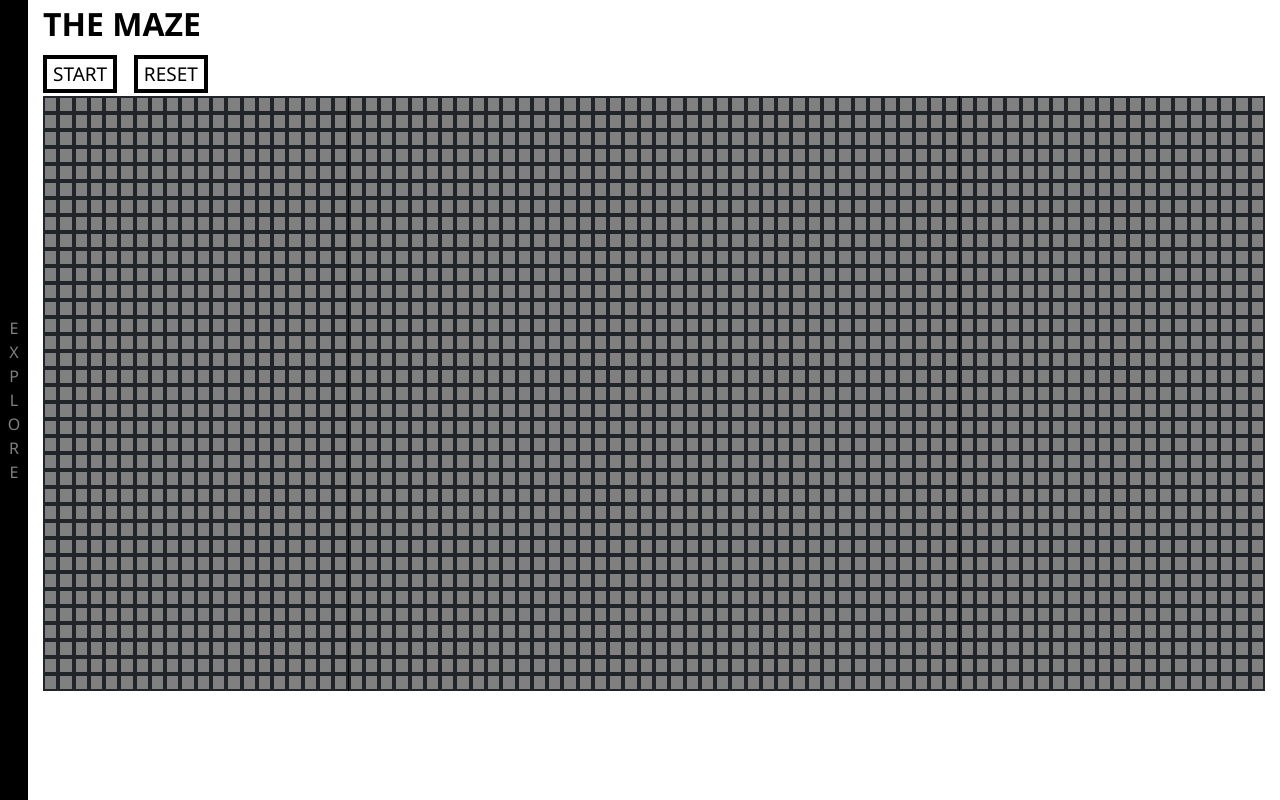
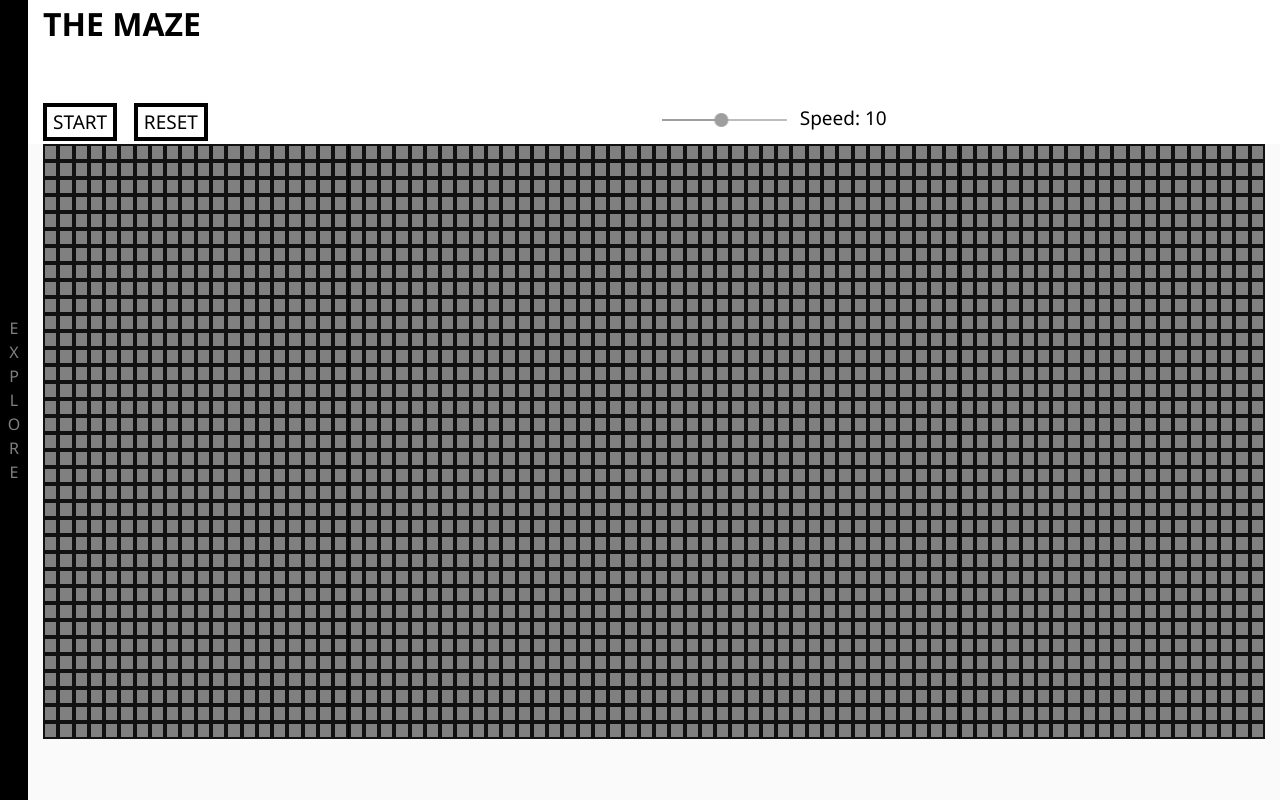
Before and after one commit to Cyber-Kakashi/algo-ventures, an Angular app: page /maze in a window 1280 px wide. Built offline with nearby package versions, Linux system fonts and the light colour scheme.

Commit message:
added the speed slider to change the speed of execution

```diff
--- a/src/app.theme.scss
+++ b/src/app.theme.scss
@@ -1,9 +1,9 @@
 :root {
   // Globle Colors
+  --light-green: rgb(197, 240, 197);
   --light-blue: lightblue;
-  --light-green: lightgreen;
+  --light-voilet: #ddbdf1;
   --light-pink: lightpink;
-  --light-voilet: #ddbdf1;
   --gray: gray;
   --light-gray: #efefef;
   --black: black;
--- a/src/app/home/home.module.ts
+++ b/src/app/home/home.module.ts
@@ -7,14 +7,18 @@ import { MazeTraversalComponent } from './maze-traversal/maze-traversal.componen
 
 import { MatSidenavModule } from '@angular/material/sidenav';
 import { MatGridListModule } from '@angular/material/grid-list';
+import { MatSliderModule } from '@angular/material/slider';
+import { FormsModule } from '@angular/forms';
 
 @NgModule({
   declarations: [HomeComponent, MazeTraversalComponent],
   imports: [
     CommonModule,
+    MatSliderModule,
     MatSidenavModule,
     MatGridListModule,
     HomeRoutingModule,
+    FormsModule
   ],
   providers: [],
   bootstrap: [HomeComponent],
--- a/src/app/home/maze-traversal/maze-traversal.component.html
+++ b/src/app/home/maze-traversal/maze-traversal.component.html
@@ -1,11 +1,26 @@
 <div class="col-lg-12 title">
   THE MAZE
-  <br />
-  <button mat-button class="regular-button" (click)="startGame()">START</button
+<br /><br>
+  <div class="row">
+    <div class="col-lg-6">
+  <button mat-button class="regular-button" [disabled]="inProcess" (click)="startGame()">START</button
   >&nbsp;
-  <button mat-button class="regular-button" (click)="resetGrid()">RESET</button
+  <button mat-button class="regular-button" [disabled]="inProcess" (click)="resetGrid()">RESET</button
   >&nbsp;
+    </div>
+    <div class="col-lg-6">
+      <div class="speed-container">
+        <mat-slider
+      class="speed-slider"
+      max="20"
+      min="1"
+      [(ngModel)]="speed"
+      ></mat-slider> Speed: {{speed}}
+      </div>
+    </div>
+  </div>
 </div>
+
 <div class="col-lg-12">
   <div class="grid-container">
     <mat-grid-list
--- a/src/app/home/maze-traversal/maze-traversal.component.scss
+++ b/src/app/home/maze-traversal/maze-traversal.component.scss
@@ -17,6 +17,16 @@
   border: 2px solid;
 }
 
+.speed-container {
+ font-size: 19px;
+ color: var(--black);
+ font-weight: normal !important;
+}
+
+.speed-slider {
+  width: 11vw;
+}
+
 .top-border {
   border-top: 0px !important;
 }
--- a/src/app/home/maze-traversal/maze-traversal.component.ts
+++ b/src/app/home/maze-traversal/maze-traversal.component.ts
@@ -30,14 +30,24 @@ export class MazeTraversalComponent implements OnInit {
   startTile: Tile;
   endTile: Tile;
   count = 0;
-  speed = 5;
+  speed = 10;
+  inProcess = false;
   constructor() {}
 
   ngOnInit(): void {
     this.resetGrid();
   }
 
+  processStart(): void {
+    this.inProcess = true;
+  }
+
+  processEnd(): void {
+    this.inProcess = false;
+  }
+
   resetGrid(): void {
+    this.processStart();
     let i = 0;
     let j = 0;
     this.tiles = [];
@@ -60,12 +70,13 @@ export class MazeTraversalComponent implements OnInit {
     }
     this.startTile = undefined;
     this.endTile = undefined;
+    this.processEnd();
   }
 
   seTtartTile(tile: Tile): void {
     if (this.startTile?.x === tile.x && this.startTile?.y === tile.y) {
     } else {
-      if (tile.color === Color.gray) {
+      if (tile.color === Color.gray  && !this.inProcess) {
         this.startTile ? (this.startTile.color = Color.gray) : console.log();
         tile.color = Color.green;
         this.startTile = tile;
@@ -77,7 +88,7 @@ export class MazeTraversalComponent implements OnInit {
     event.preventDefault();
     if (this.endTile?.x === tile.x && this.endTile?.y === tile.y) {
     } else {
-      if (tile.color === Color.gray) {
+      if (tile.color === Color.gray && !this.inProcess) {
         this.endTile ? (this.endTile.color = Color.gray) : console.log();
         tile.color = Color.red;
         this.endTile = tile;
@@ -86,10 +97,14 @@ export class MazeTraversalComponent implements OnInit {
   }
 
   async startGame(): Promise<any> {
-    if (this.startTile && this.endTile) {
-      await this.drawMaze(this.startTile, this.endTile);
-      this.startTile.color = Color.green;
-      this.endTile.color = Color.red;
+    if (!this.inProcess) {
+      this.processStart();
+      if (this.startTile && this.endTile) {
+        await this.drawMaze(this.startTile, this.endTile);
+        this.startTile.color = Color.green;
+        this.endTile.color = Color.red;
+      }
+      this.processEnd();
     }
   }
 
--- a/src/styles.scss
+++ b/src/styles.scss
@@ -1,3 +1,4 @@
+@import '~@angular/material/_theming.scss';
 @import "~bootstrap/dist/css/bootstrap.min.css";
 @import "./global.scss";
 @import "./app.theme.scss";
@@ -39,3 +40,9 @@ body {
 ::-webkit-scrollbar-thumb:hover {
   background: #555;
 }
+
+$my-app-primary: mat-palette($mat-grey, 100);
+$my-app-accent: mat-palette($mat-grey, 500);
+$my-app-warn: mat-palette($mat-grey, 900);
+$my-app-theme: mat-light-theme($my-app-primary, $my-app-accent, $my-app-warn);
+@include angular-material-theme($my-app-theme);
```
